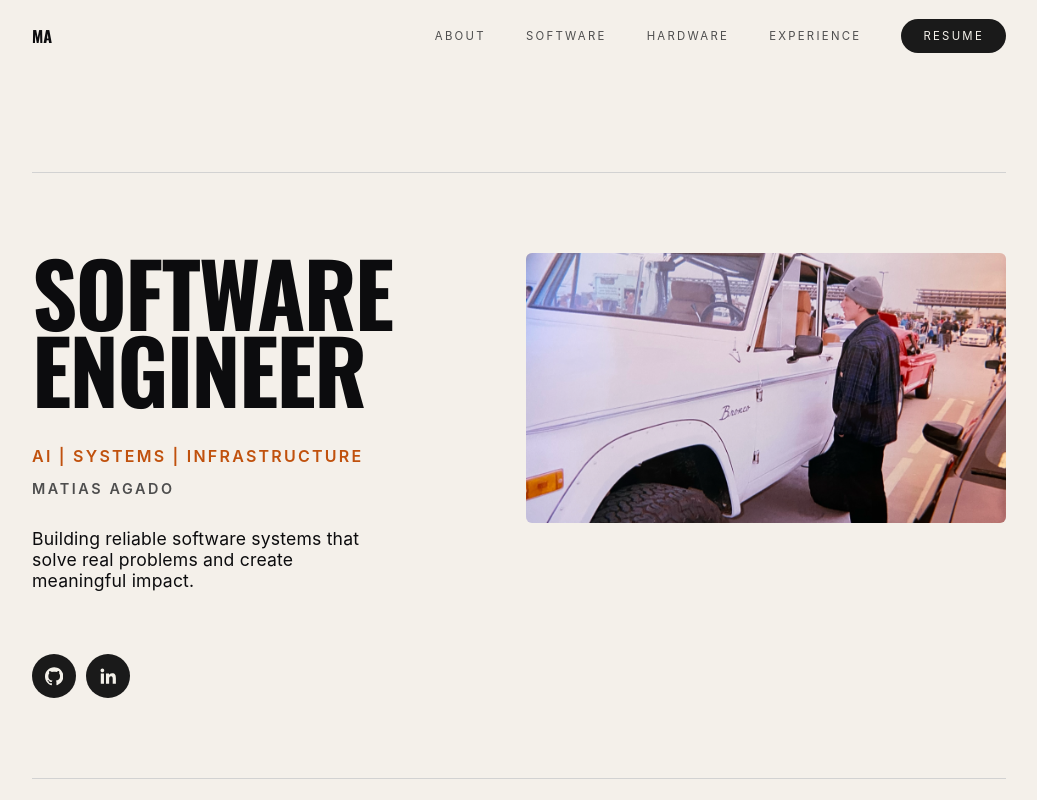
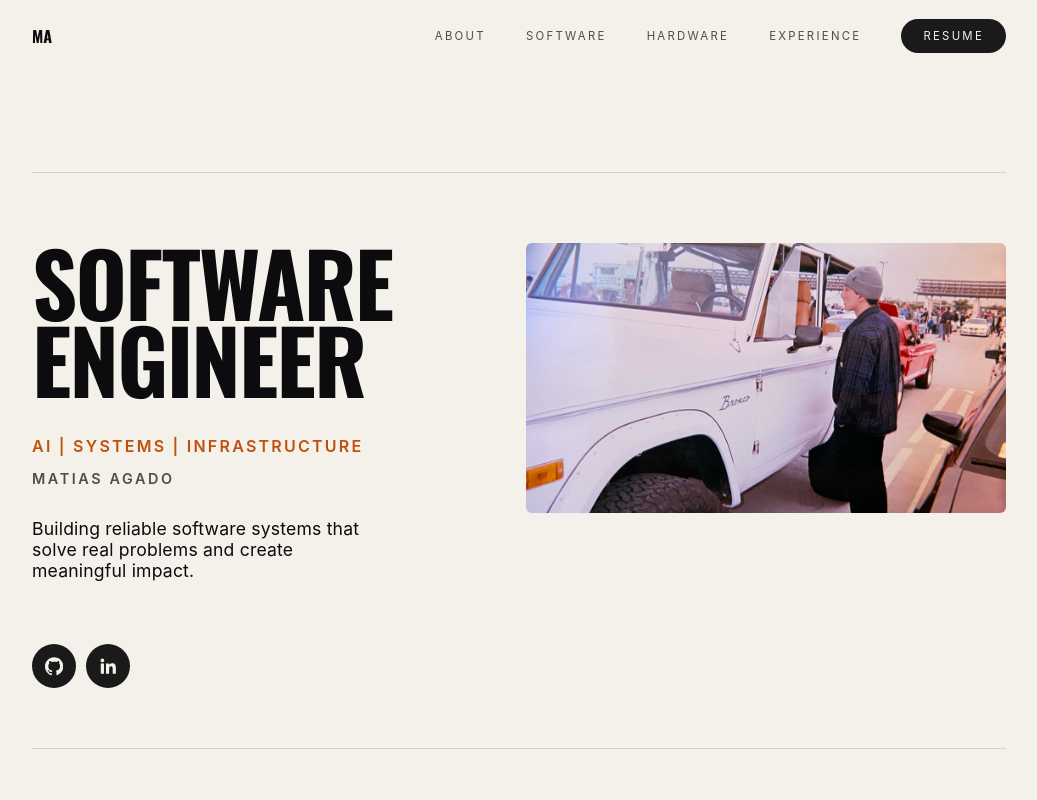
Before and after one commit to matiasagado/portfolio, a React (Vite) app: page / in a window 1280 px wide. Shown: the top 800 px of the page, without its empty margins (121-1158 px from the left). Built offline with nearby package versions, Linux system fonts and the light colour scheme.

Commit message:
refactor: change padding for hero inner

```diff
--- a/src/_components/styles/hero.module.css
+++ b/src/_components/styles/hero.module.css
@@ -7,7 +7,7 @@
 
 .inner {
     display: grid;
-    padding: 80px 0px;
+    padding: 70px 0px 60px;
     grid-template-columns: 1fr 1.6fr;
     gap: 80px;
     align-items: center;
```
